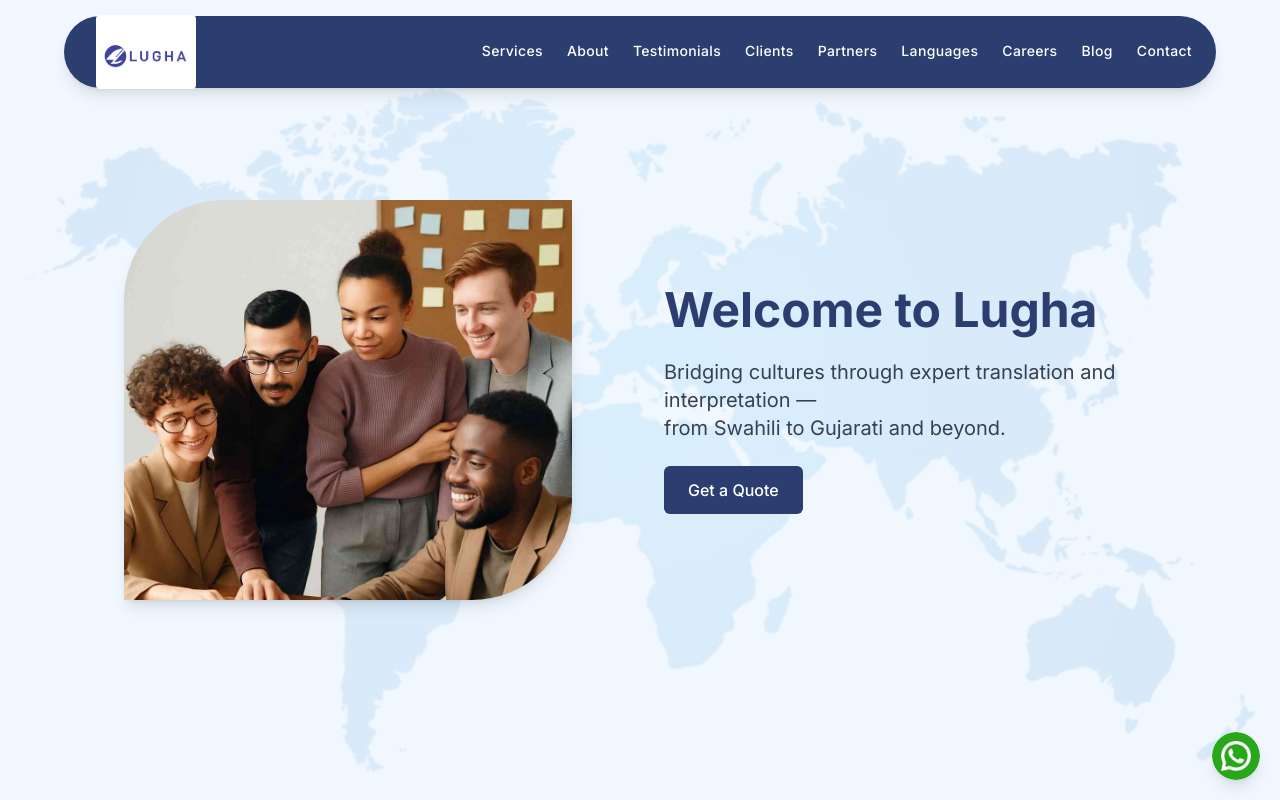
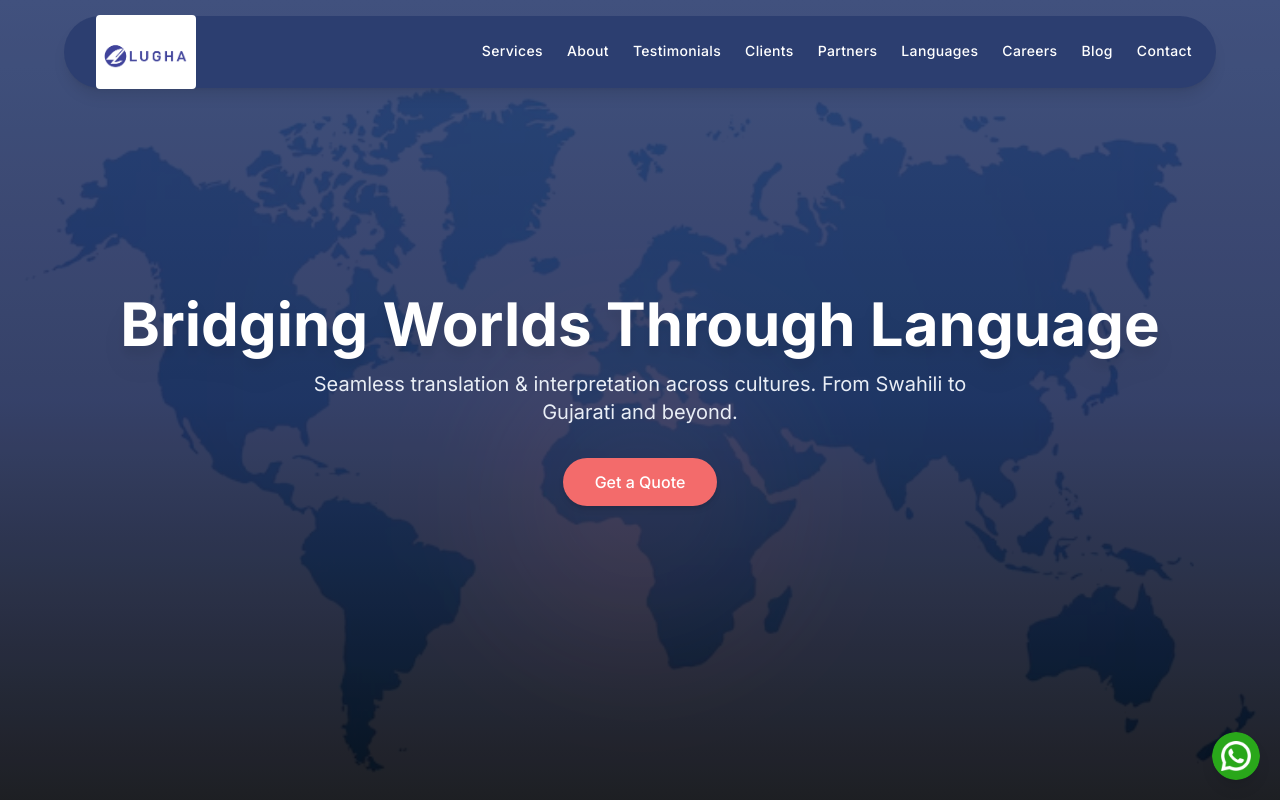
Before and after one commit to devis998/lugha-website1.0, a Next.js app: page / in a window 1280 px wide. Shown: the top 800 px of the page. Built offline with nearby package versions, Linux system fonts and the light colour scheme.

Commit message:
Update Hero.tsx

```diff
--- a/app/sections/Hero.tsx
+++ b/app/sections/Hero.tsx
@@ -11,52 +11,41 @@ export default function Hero() {
   }, [])
 
   return (
-    <section className="relative min-h-screen bg-blue-50 flex flex-col md:flex-row items-center justify-center px-6 md:px-20 py-12 gap-12 overflow-hidden">
+    <section className="relative min-h-screen bg-lugha-navy flex flex-col items-center justify-center px-6 md:px-20 py-24 overflow-hidden text-center font-sans">
 
-      {/* 🌍 Background Globe or Flags */}
-      <div className="absolute inset-0 opacity-10 pointer-events-none z-0">
+      {/* 🌌 BACKGROUND GLOW or IMAGE */}
+      <div className="absolute inset-0 z-0 bg-gradient-to-b from-lugha-navy via-[#1E2A55] to-black opacity-90" />
+
+      {/* 🔮 GLOW EFFECT CENTER */}
+      <div className="absolute bottom-0 left-1/2 -translate-x-1/2 w-[600px] h-[600px] bg-[radial-gradient(ellipse_at_center,_var(--tw-gradient-stops))] from-lugha-coral/30 via-transparent to-transparent blur-3xl opacity-40 pointer-events-none z-0" />
+
+      {/* 🌍 Optional: decorative globe */}
+      <div className="absolute inset-0 z-0 opacity-10 pointer-events-none">
         <Image
-          src="/globe-bg.avif" // or /flags-bg.png
-          alt="Decorative background"
+          src="/globe-bg.avif"
+          alt="Background globe"
           fill
-          className="object-cover object-center"
+          className="object-cover"
         />
       </div>
 
-      {/* LEFT: IMAGE */}
+      {/* ✨ Hero Content */}
       <div
-        className={`relative w-full md:w-1/2 flex justify-center transition-opacity duration-1000 ${
+        className={`relative z-10 transition-all duration-1000 ${
           isVisible ? 'opacity-100 translate-y-0' : 'opacity-0 translate-y-4'
         }`}
       >
-        <div className="relative w-full max-w-md h-[400px] rounded-tl-[100px] rounded-br-[100px] overflow-hidden shadow-lg z-10">
-          <Image
-            src="/Heroimage.jpeg"
-            alt="Global communication"
-            fill
-            className="object-cover"
-          />
-        </div>
-      </div>
+        <h1 className="text-4xl md:text-6xl font-bold text-white mb-4 drop-shadow-xl">
+          Bridging Worlds Through Language
+        </h1>
 
-      {/* RIGHT: TEXT + CTA */}
-      <div
-        className={`w-full md:w-1/2 text-center md:text-left transition-opacity duration-1000 delay-200 ${
-          isVisible ? 'opacity-100 translate-y-0' : 'opacity-0 translate-y-4'
-        } z-10`}
-      >
-        <h1 className="text-4xl md:text-5xl font-bold text-[#2C3E70] mb-6 font-sans">
-          Welcome to Lugha
-        </h1>
-        <p className="text-lg md:text-xl text-gray-700 max-w-xl leading-relaxed mb-6">
-          Bridging cultures through expert translation and interpretation —<br />
-          from Swahili to Gujarati and beyond.
+        <p className="text-lg md:text-xl text-lugha-mist max-w-2xl mx-auto leading-relaxed mb-8">
+          Seamless translation & interpretation across cultures. From Swahili to Gujarati and beyond.
         </p>
 
-        {/* CTA Button */}
         <a
           href="#quote"
-          className="inline-block bg-[#2C3E70] text-white px-6 py-3 rounded-md font-medium hover:bg-[#A1B6DA] transition"
+          className="inline-block bg-lugha-coral text-white px-8 py-3 rounded-full font-medium hover:bg-white hover:text-lugha-coral transition shadow-md"
         >
           Get a Quote
         </a>
```
